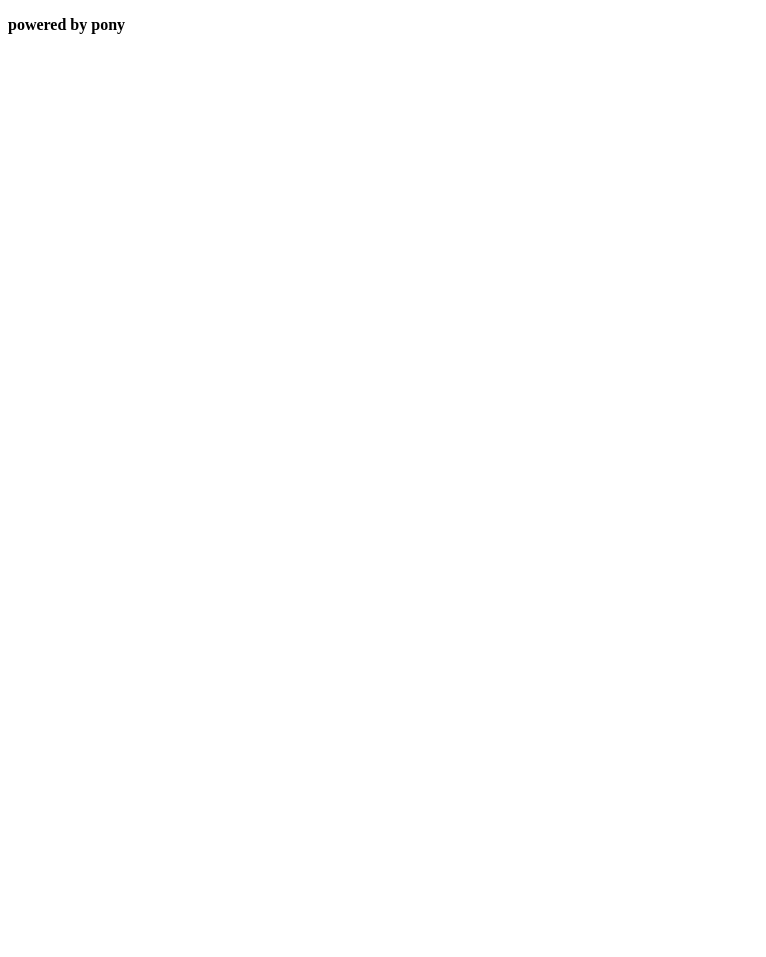
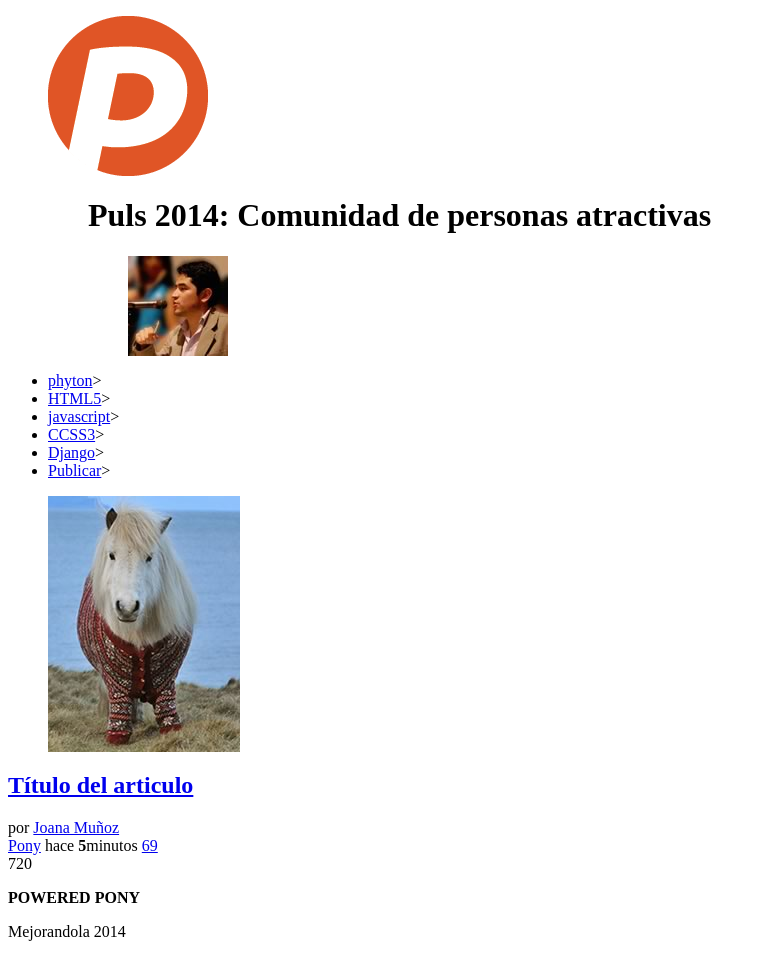
Before and after one commit to jdiegogaray/Puls2014, a plain HTML site: page index.html in a window 1280 px wide. Shown: the whole page, without its empty margins (0-766 px from the left). Before the commit the page ends 800 px from the top, so only its background shows below. Drawn offline with Linux system fonts and the light colour scheme.

Commit message:
Puls2014
1er cambio

```diff
--- a/index.html
+++ b/index.html
@@ -8,18 +8,59 @@
 <body>
 	<header>
 		<figure id="logo">
-
-		<figura/>
+		<img src="logo.png">
+		<figure/>
+		<h1>
+			Puls 2014: Comunidad de personas atractivas
+		</h1>
+		<figure id="avatar">
+		<img src="avatar.jpg"/>
+		</figure>
 	</header>
 	<nav>
+	<ul>
+		<li><a href="#">phyton</a>></li>
+		<li><a href="#">HTML5</a>></li>
+		<li><a href="#">javascript</a>></li>
+		<li><a href="#">CCSS3</a>></li>
+		<li><a href="#">Django</a>></li>
+		<li id="publicar_nav">
+			<a href="#">Publicar</a>></li>
+	</ul>
 	</nav>
-	<section>
-		<article></article>
+	<section id="contenido">
+		<article class="item">
+			<figure class="imagen_item">
+				<img src="imagen.jpg">
+			</figure>
+			<h2>
+			<a href="#">
+				Título del articulo
+			</a>
+			</h2>
+			<div class="autor_item">
+			por <a href="#">Joana Muñoz</a>
+			</div>
+			<div class="datos_item">
+				<a href="#" class="tag_item">Pony</a>
+				<span class="fecha_item">
+					hace <strong>5</strong>minutos
+				</span>
+				<a href="#" class="COMENTARIOS_item">69</a>
+				<a href="#" class="guardar_item"></a>
+			</div>
+			<div class="votacion">
+			<a href="#" class="up"></a>
+			720
+			<a href="#" class="down"></a>
+			</div>
+		</article>
 	</section>
 	<footer>
 		<p>
-			<strong>powered by pony</strong>
+			<strong>POWERED PONY</strong>
 		</p>
+		<P>Mejorandola 2014</P>
 	</footer>
 	</body>
 </html>
```
Also changed, not shown: avatar.jpg (added), cristalab.png (renamed from img/cristalab.png), imagen.jpg (renamed from img/imagen.jpg), logo.png (renamed from img/logo.png), maestrosdelweb.png (renamed from img/maestrosdelweb.png).
